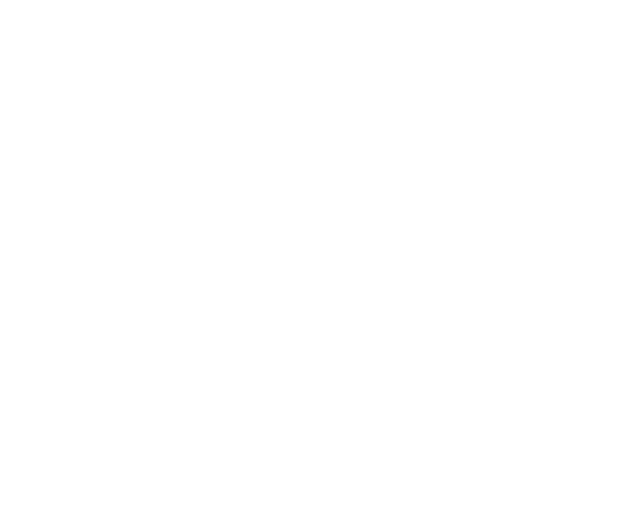
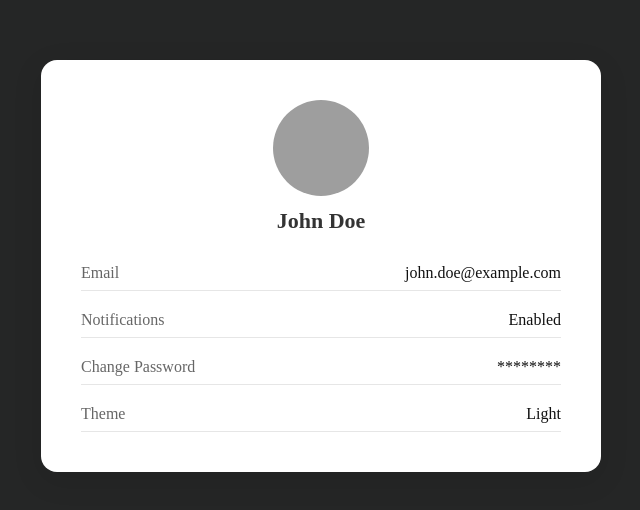
Before and after one commit to adnan4498/tasker-vite-nodejs, a React (Vite) app in the folder todo-vite/: page /settings in a window 1280 px wide. Before the commit this address had no page. Shown: the part 134-644 px from the top of the page, without its empty margins (319-959 px from the left). Built offline with nearby package versions, Linux system fonts and the light colour scheme; grey boxes are pictures that could not be loaded.

Commit message:
settings page made

```diff
--- a/todo-vite/src/App.css
+++ b/todo-vite/src/App.css
@@ -153,3 +153,113 @@
   align-items: center;
   padding: 30px 20px 30px 20px;
 }
+
+.user-profile-container {
+  position: relative;
+  display: inline-block;
+}
+
+.user-profile {
+  cursor: pointer;
+  display: flex;
+  align-items: center;
+  gap: 8px;
+}
+
+.profile-pic {
+  width: 52px;
+  height: 52px;
+  border-radius: 50%;
+  object-fit: cover;
+}
+
+.profile-name {
+  font-weight: 500;
+  font-size: 16px;
+}
+
+.dropdown-menu {
+  position: absolute;
+  top: 100%;
+  right: 0;
+  background-color: white;
+  border: 1px solid #ddd;
+  border-radius: 8px;
+  box-shadow: 0px 4px 10px rgba(0,0,0,0.1);
+  width: 120px;
+  margin-top: 8px;
+  z-index: 1000;
+}
+
+.dropdown-item {
+  padding: 10px;
+  font-size: 14px;
+  color: #333;
+  cursor: pointer;
+  transition: background 0.2s;
+}
+
+.dropdown-item:hover {
+  background-color: #f0f0f0;
+}
+
+
+.settings-page {
+  display: flex;
+  justify-content: center;
+  align-items: center;
+  height: 100vh;
+  background-color: #252626;
+}
+
+.settings-card {
+  background: #fff;
+  padding: 40px;
+  border-radius: 16px;
+  box-shadow: 0 8px 30px rgba(0, 0, 0, 0.1);
+  width: 100%;
+  max-width: 480px;
+}
+
+.settings-header {
+  display: flex;
+  flex-direction: column;
+  align-items: center;
+  margin-bottom: 30px;
+}
+
+.settings-avatar {
+  width: 96px;
+  height: 96px;
+  border-radius: 50%;
+  margin-bottom: 12px;
+  object-fit: cover;
+}
+
+.settings-name {
+  font-size: 22px;
+  font-weight: 600;
+  color: #333;
+}
+
+.settings-section {
+  display: flex;
+  flex-direction: column;
+  gap: 20px;
+}
+
+.settings-item {
+  display: flex;
+  justify-content: space-between;
+  border-bottom: 1px solid #e6e6e6;
+  padding-bottom: 8px;
+}
+
+.settings-item label {
+  font-weight: 500;
+  color: #666;
+}
+
+.settings-item span {
+  color: #111;
+}
--- a/todo-vite/src/App.jsx
+++ b/todo-vite/src/App.jsx
@@ -3,6 +3,7 @@
 import Signup from "./Signup";
 import LoginSignupPage from "./LoginSignupPage";
 import Login from "./Login";
+import Settings from "./Settings";
 
 const App = () => {
   return (
@@ -12,6 +13,7 @@
         <Route path="/signup" element={<Signup />} />
         <Route path="/login" element={<Login />} />
         <Route path="/home" element={<Home />} />
+        <Route path="/settings" element={<Settings />} />
       </Routes>
     </Router>
   );
--- a/todo-vite/src/Home.jsx
+++ b/todo-vite/src/Home.jsx
@@ -1,5 +1,7 @@
 import { useEffect, useState } from "react";
 import "./App.css";
+import { useLocation, useNavigate } from "react-router-dom";
+import { useRef } from "react";
 
 function Home() {
   const [val, setVal] = useState("");
@@ -12,13 +14,18 @@
   const [deleteId, setDeleteId] = useState(null);
   const [isDelete, setIsDelete] = useState(false);
 
-  const [userProfile, setUserProfile] = useState({
-    name: "John Doe",
-    avatar: "https://i.pravatar.cc/50?img=12",
-  });
+  // const [userProfile, setUserProfile] = useState({
+  //   name: "John Doe",
+  //   avatar: "https://i.pravatar.cc/50?img=12",
+  // });
+  const [dropdownOpen, setDropdownOpen] = useState(false);
+  const dropdownRef = useRef();
 
-  let handleVal = (e) => setVal(e.target.value);
-  let handleUpdateVal = (e) => setUpdateInputVal(e.target.value);
+  const navigate = useNavigate();
+  const location = useLocation();
+  let userInfo = location.state?.userInfo;
+
+  console.log(userInfo, "user info");
 
   let handleSubmit = (e) => {
     e.preventDefault();
@@ -129,19 +136,53 @@
     handleTodos();
   }, [todoText, todoId, updatingTodo, deleteId]);
 
+  useEffect(() => {
+    const handleClickOutside = (e) => {
+      if (dropdownRef.current && !dropdownRef.current.contains(e.target)) {
+        setDropdownOpen(false);
+      }
+    };
+    document.addEventListener("mousedown", handleClickOutside);
+    return () => document.removeEventListener("mousedown", handleClickOutside);
+  }, []);
+
+  let handleVal = (e) => setVal(e.target.value);
+  let handleUpdateVal = (e) => setUpdateInputVal(e.target.value);
+
+  useEffect(() => {
+
+  }, [])
+
+
   return (
     <>
       <div className="main-container">
         <div className="navbar">
           <div className="hello">Hello</div>
 
-          <div className="user-profile">
-            <img
-              src={userProfile.avatar}
-              alt="profile"
-              className="profile-pic"
-            />
-            <span className="profile-name">{userProfile.name}</span>
+          <div className="user-profile-container" ref={dropdownRef}>
+            <div
+              className="user-profile"
+              onClick={() => setDropdownOpen(!dropdownOpen)}
+            >
+              <span className="profile-name">{userInfo.user.name}</span>
+              <img
+                src="https://i.pravatar.cc/50?img=12"
+                alt="profile"
+                className="profile-pic"
+              />
+            </div>
+            {dropdownOpen && (
+              <div className="dropdown-menu">
+                <div
+                  className="dropdown-item"
+                  onClick={() => navigate("/settings")}
+                >
+                  Settings
+                </div>
+                <div className="dropdown-item">Logout</div>
+              </div>
+            )}
           </div>
         </div>
 
--- a/todo-vite/src/Login.jsx
+++ b/todo-vite/src/Login.jsx
@@ -26,7 +26,6 @@
       console.log(loginUser, "loginUser");
       let res = await loginUser.json();
       setLoginResponse(res);
-      console.log(res, "res");
     };
 
     triggerSignUpApi && handleSignUpApi();
@@ -35,7 +34,9 @@
 
   useEffect(() => {
     if (loginResponse?.status == 200) {
-      navigate("/home");
+      navigate("/home", {
+        state : { userInfo : loginResponse }
+      });
     }
   }, [loginResponse]);
 
--- /dev/null
+++ b/todo-vite/src/Settings.jsx
@@ -0,0 +1,41 @@
+import React from 'react';
+import './App.css';
+
+const Settings = () => {
+  const userProfile = {
+    name: "John Doe",
+    avatar: "https://i.pravatar.cc/150?img=3", // sample avatar
+    email: "john.doe@example.com",
+  };
+
+  return (
+    <div className="settings-page">
+      <div className="settings-card">
+        <div className="settings-header">
+          <img src={userProfile.avatar} alt="Avatar" className="settings-avatar" />
+          <h2 className="settings-name">{userProfile.name}</h2>
+        </div>
+        <div className="settings-section">
+          <div className="settings-item">
+            <label>Email</label>
+            <span>{userProfile.email}</span>
+          </div>
+          <div className="settings-item">
+            <label>Notifications</label>
+            <span>Enabled</span>
+          </div>
+          <div className="settings-item">
+            <label>Change Password</label>
+            <span>********</span>
+          </div>
+          <div className="settings-item">
+            <label>Theme</label>
+            <span>Light</span>
+          </div>
+        </div>
+      </div>
+    </div>
+  );
+};
+
+export default Settings;
```
